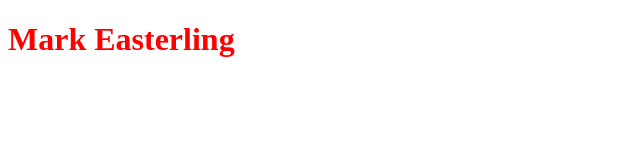
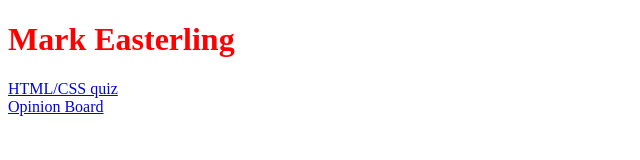
Before and after one commit to markeasterling/markeasterling, a plain HTML site: page index.html in a window 1280 px wide. Shown: the whole page, without its empty margins (0-640 px from the left). Drawn offline with Linux system fonts and the light colour scheme.

Commit message:
updated index.html for messenger pigeons

```diff
--- a/index.html
+++ b/index.html
@@ -8,5 +8,8 @@
 </head>
 <body>
 	<h1>Mark Easterling</h1>
+
+	<div><a href="http://markeasterling.github.io/static-web-html-css-quiz-markeasterling">HTML/CSS quiz</div>
+	<div><a href="http://markeasterling.github.io/spa-group-chatty-messenger_pigeons">Opinion Board</div>
 </body>
 </html>
```
Also changed, not shown: 1 other file.
